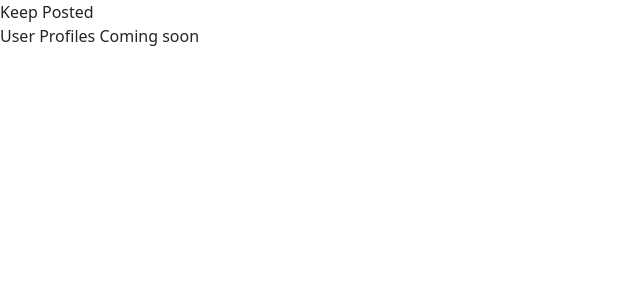
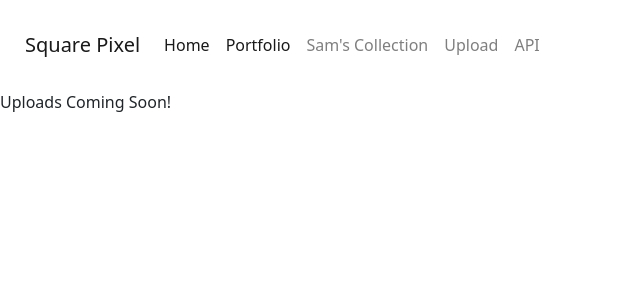
Before and after one commit to RobelTadele/SquarePixel, a React (Create React App) app in the folder ReactApp/: page /upload in a window 1280 px wide. Shown: the top 300 px of the page, without its empty margins (0-640 px from the left). Built offline with nearby package versions, Linux system fonts and the light colour scheme.

Commit message:
fixed hompage background on smaller screens

```diff
--- a/ReactApp/src/Pages/Authentication.js
+++ b/ReactApp/src/Pages/Authentication.js
@@ -1,10 +1,17 @@
 import React from 'react'
 import { AuthenticationComponents } from '../Components/authenticationComponents'
+import NavBar from '../Components/NavBar'
 
 const AuthenticationPage = () => {
   return (
     // <AuthenticationComponents />
-    <div>Keep Posted <br/>User Profiles Coming soon</div>
+    <>
+    <NavBar />
+    <div>
+      Uploads Coming Soon!
+    </div>
+    </>
+
   )
 }
 
--- a/ReactApp/src/Styles/homeindex.css
+++ b/ReactApp/src/Styles/homeindex.css
@@ -10,8 +10,8 @@
     height: 100vh;
     background-repeat: no-repeat;
     background-attachment: fixed;
-    background-position: center;
-    background-image: url("https://squarepixelbucket.s3.us-east-2.amazonaws.com/MainPortfolio/Snapseed%287%29.nef");
+    background-image: url("https://squarepixelbucket1.s3.us-east-1.amazonaws.com/MainPortfolio/20210923_195150000_iOS.jpg");
+    background-size: cover;
 }
 
 .parentContainer, .logoBox, .intro, .HomeImage1, .aboutContainer{
@@ -141,6 +141,9 @@ a{
 
  /* Media Queries smaller displays below 1000px*/
   @media (max-width: 1000px) {
+    .parentContainer{
+      background-image: url("https://squarepixelbucket1.s3.us-east-1.amazonaws.com/MainPortfolio/DSC_0214+%282%29.jpg");
+    }
     .intro{
       font-size: 25px;
       height:10vh;
```
